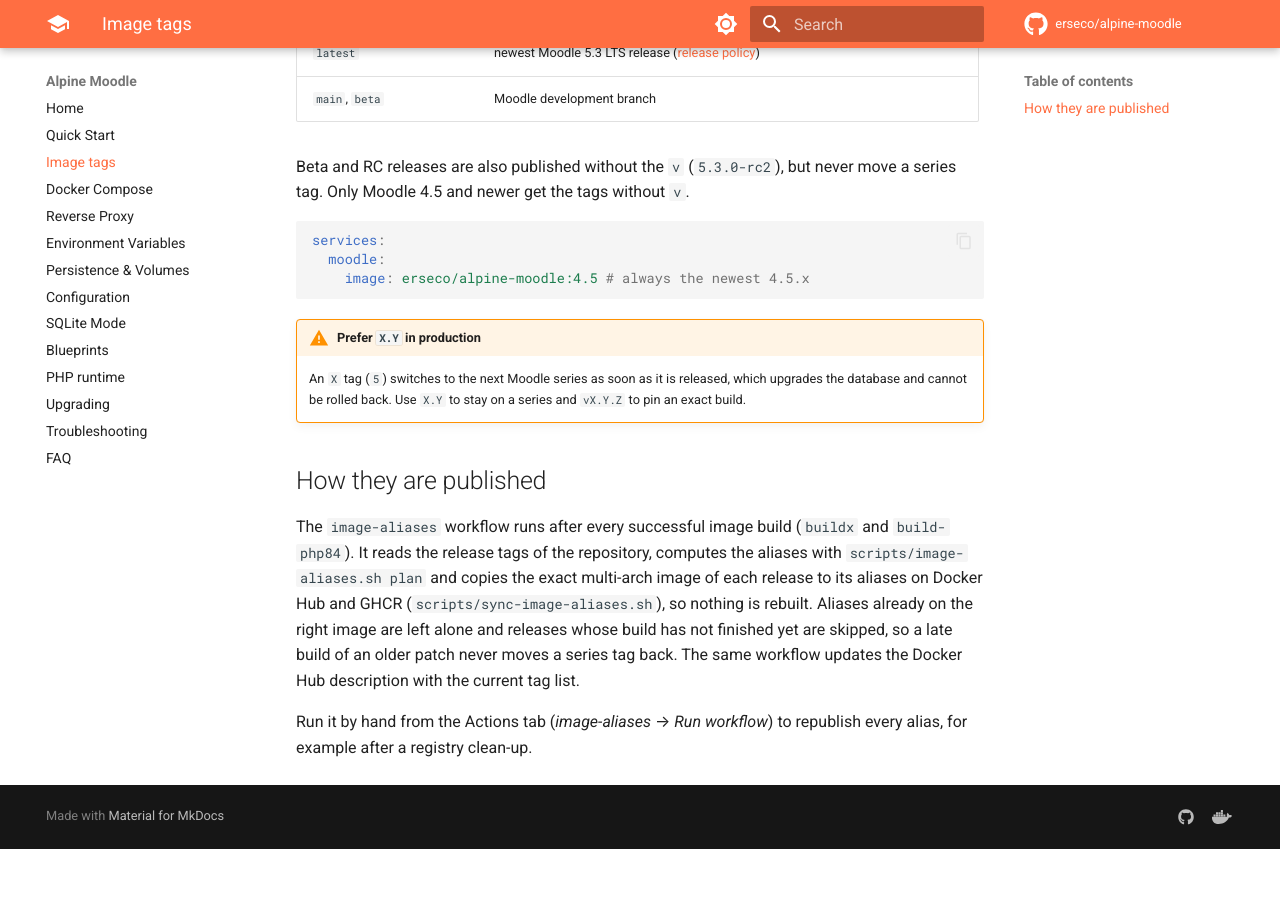
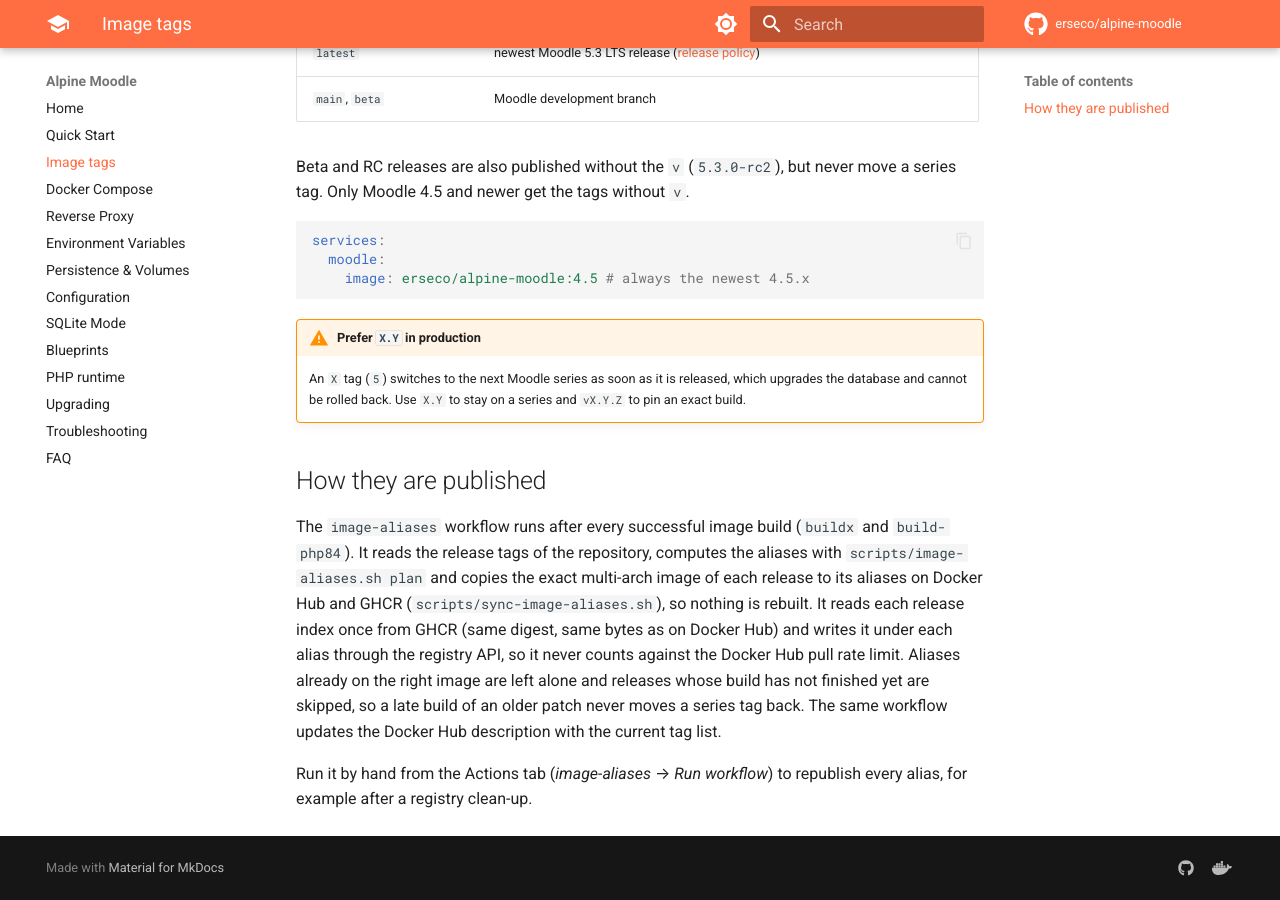
Before and after one commit to erseco/alpine-moodle, an MkDocs documentation site: the page built from docs/image-tags.md, in a window 1280 px wide and 900 px high, scrolled down 515 px. Built offline with MkDocs 1.6.1 and Material for MkDocs 9.7.7, drawn with Linux system fonts in a browser that asks for light colours; comment, search, counter and statistics services are not loaded; before the commit the page ends 1364 px from its top, so only the background shows below that.

Commit message:
Write image aliases through the registry API to avoid the Docker Hub pull limit (#187)
imagetools create pulled every platform manifest from Docker Hub for each
alias, and the first backfill hit the anonymous pull rate limit (429) after
26 aliases. The release index has the same digest, so the same bytes, on
both registries: read it once from GHCR, check its hash, and PUT it under
each alias with a pull/push token.

```diff
--- a/docs/image-tags.md
+++ b/docs/image-tags.md
@@ -34,7 +34,9 @@ The `image-aliases` workflow runs after every successful image build (`buildx` a
 `build-php84`). It reads the release tags of the repository, computes the aliases with
 `scripts/image-aliases.sh plan` and copies the exact multi-arch image of each release to
 its aliases on Docker Hub and GHCR (`scripts/sync-image-aliases.sh`), so nothing is
-rebuilt. Aliases already on the right image are left alone and releases whose build has
+rebuilt. It reads each release index once from GHCR (same digest, same bytes as on
+Docker Hub) and writes it under each alias through the registry API, so it never
+counts against the Docker Hub pull rate limit. Aliases already on the right image are left alone and releases whose build has
 not finished yet are skipped, so a late build of an older patch never moves a series tag
 back. The same workflow updates the Docker Hub description with the current tag list.
 
```
Also changed, not shown: 3 other files.
